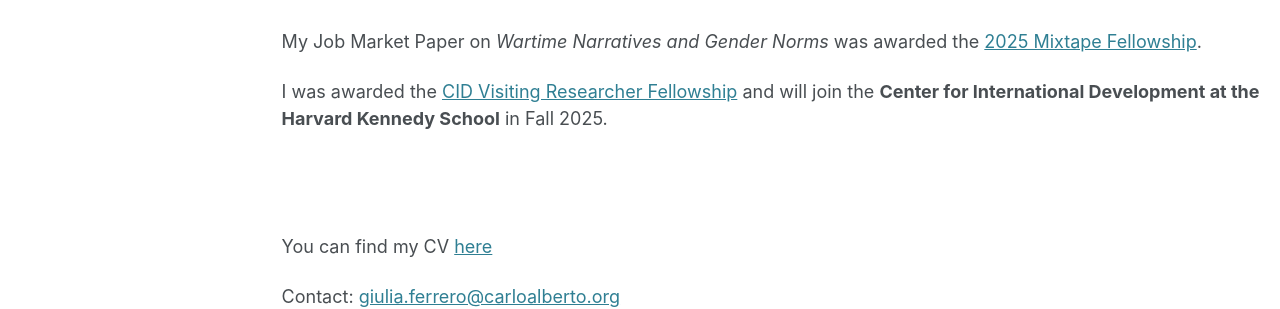
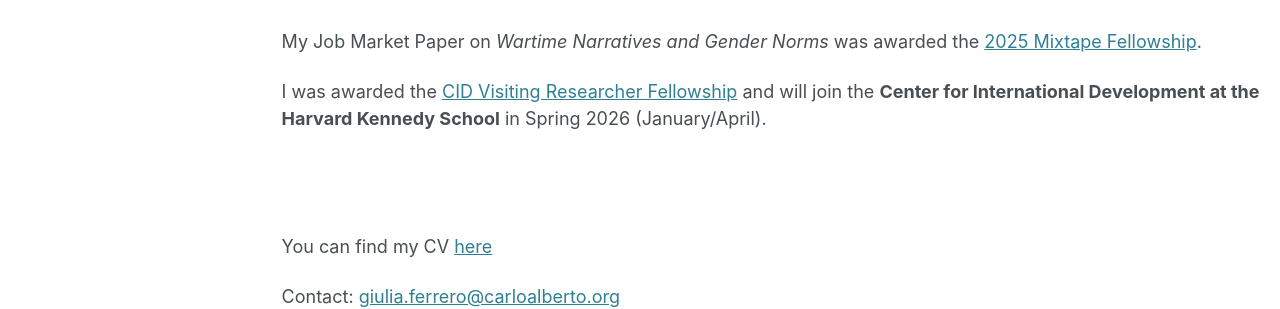
Before and after one commit to giuliferrero/giuliferrero.github.io, a Jekyll site: the page built from _pages/about.md, in a window 1280 px wide and 1280 px high. Shown: the part 557-866 px from the top of the window. Built offline with Jekyll 4.4.1, drawn with Linux system fonts in a browser that asks for light colours.

Commit message:
Update about.md

```diff
--- a/_pages/about.md
+++ b/_pages/about.md
@@ -25,7 +25,7 @@ I hold a M.Sc. in Economics from the University of Bologna.
 
 My Job Market Paper on *Wartime Narratives and Gender Norms* was awarded the [2025 Mixtape Fellowship](https://www.mixtapesessions.io/about/).
 
-I was awarded the [CID Visiting Researcher Fellowship](https://www.hks.harvard.edu/centers/cid/about-cid/jobs-opportunities/cid-visiting-researcher-program) and will join the **Center for International Development at the Harvard Kennedy School** in Fall 2025.
+I was awarded the [CID Visiting Researcher Fellowship](https://www.hks.harvard.edu/centers/cid/about-cid/jobs-opportunities/cid-visiting-researcher-program) and will join the **Center for International Development at the Harvard Kennedy School** in Spring 2026 (January/April).
 
 <br><br>
 
```
